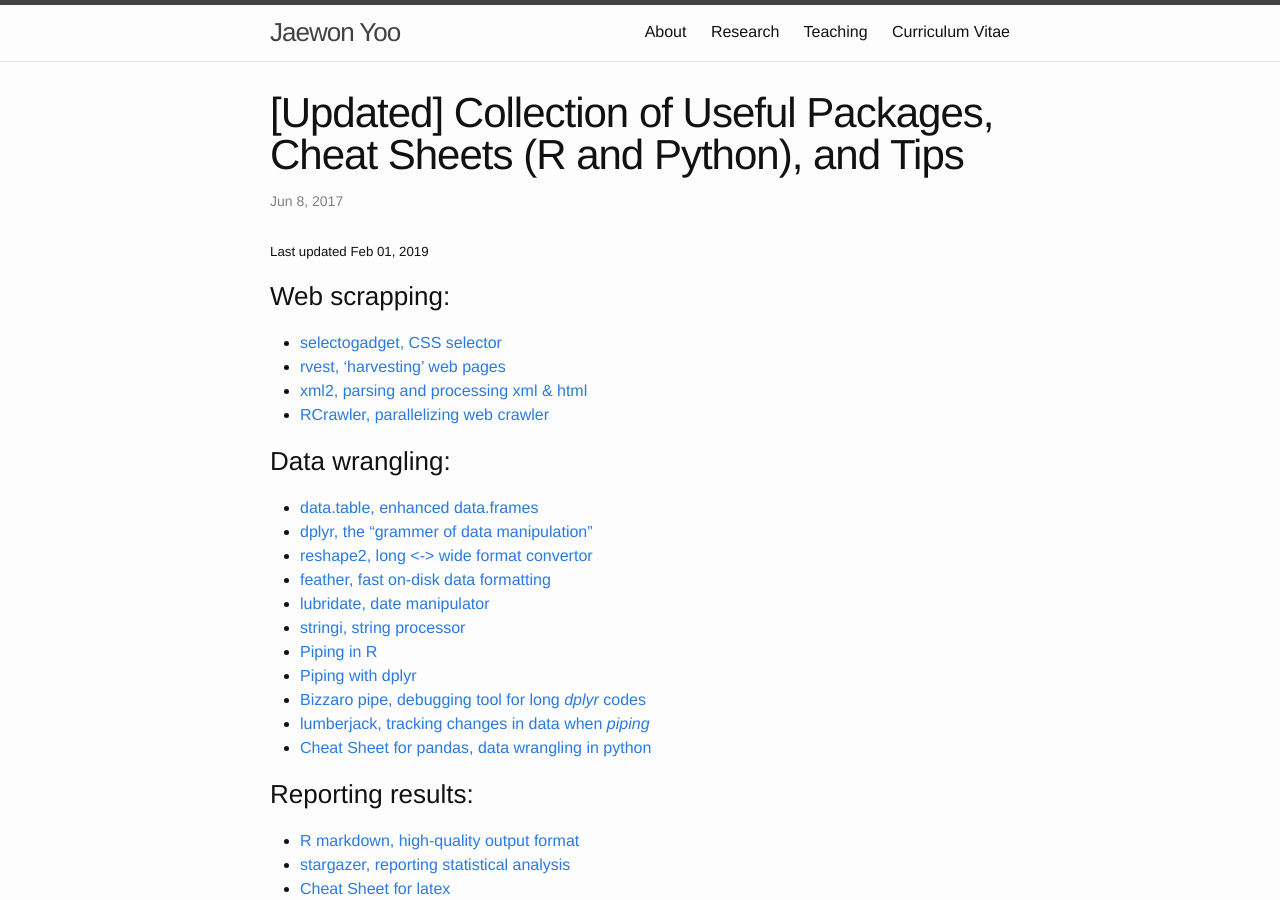
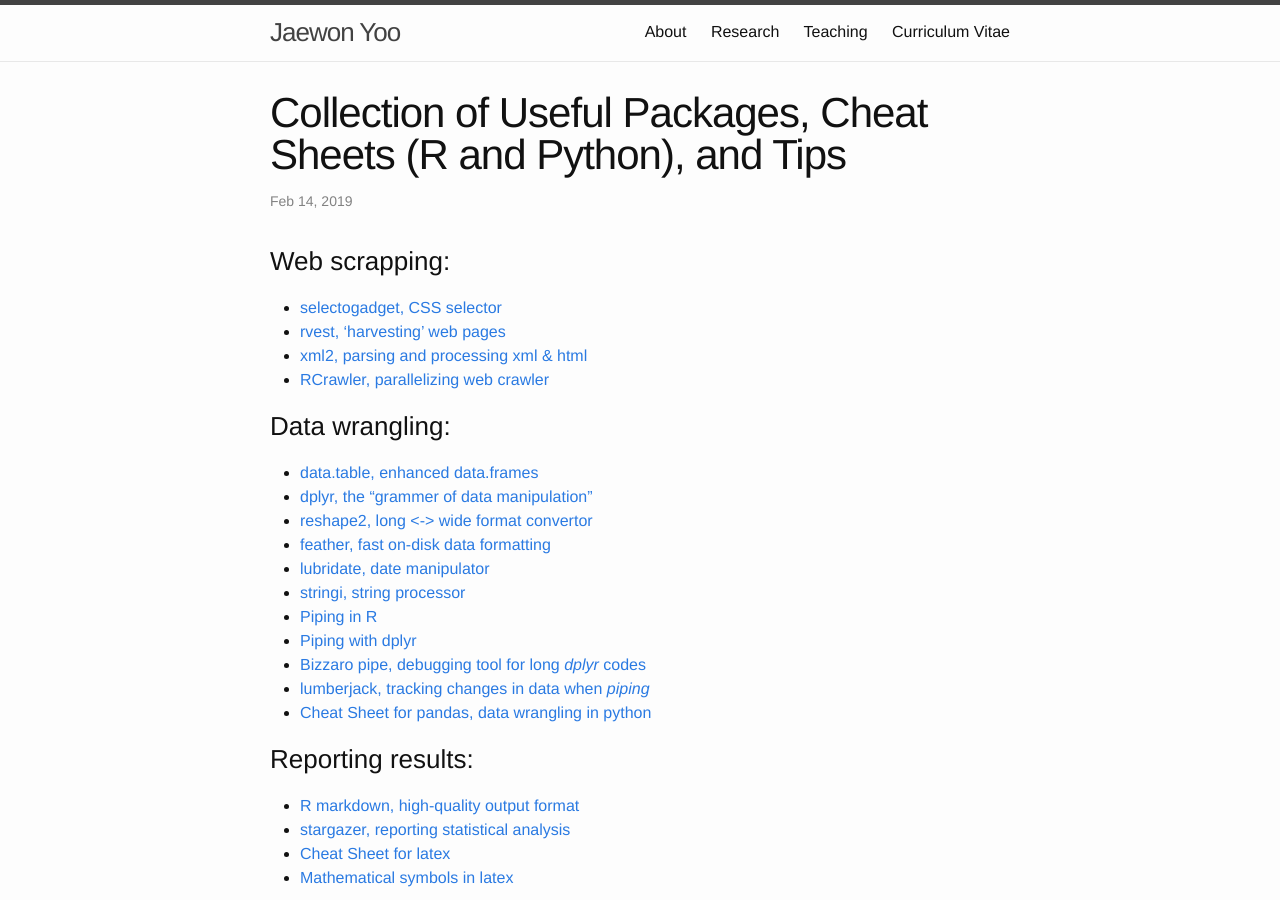
Before and after one commit to j1yoo/j1yoo.github.io, a Jekyll site: the page built from _posts/2019-02-14-useful_r_packages.md, in a window 1280 px wide and 900 px high. Built offline with Jekyll 4.4.1, drawn with Linux system fonts in a browser that asks for light colours; some of the changed text lies outside the part shown.

Commit message:
Update and rename 2017-06-08-useful_r_packages.md to 2019-02-14-useful_r_packages.md

```diff
--- a/_posts/2017-06-08-useful_r_packages.md
+++ b/_posts/2019-02-14-useful_r_packages.md
@@ -1,10 +1,8 @@
 ---
 layout: post
-title: "[Updated] Collection of Useful Packages, Cheat Sheets (R and Python), and Tips"
+title: "Collection of Useful Packages, Cheat Sheets (R and Python), and Tips"
 categories: misc
 ---
-
-##### Last updated Feb 01, 2019
 
 ### Web scrapping:
 * [selectogadget, CSS selector](https://cran.r-project.org/web/packages/rvest/vignettes/selectorgadget.html)
```
Also changed, not shown: other parts of _posts/2019-02-14-useful_r_packages.md (+2 -0 lines).
